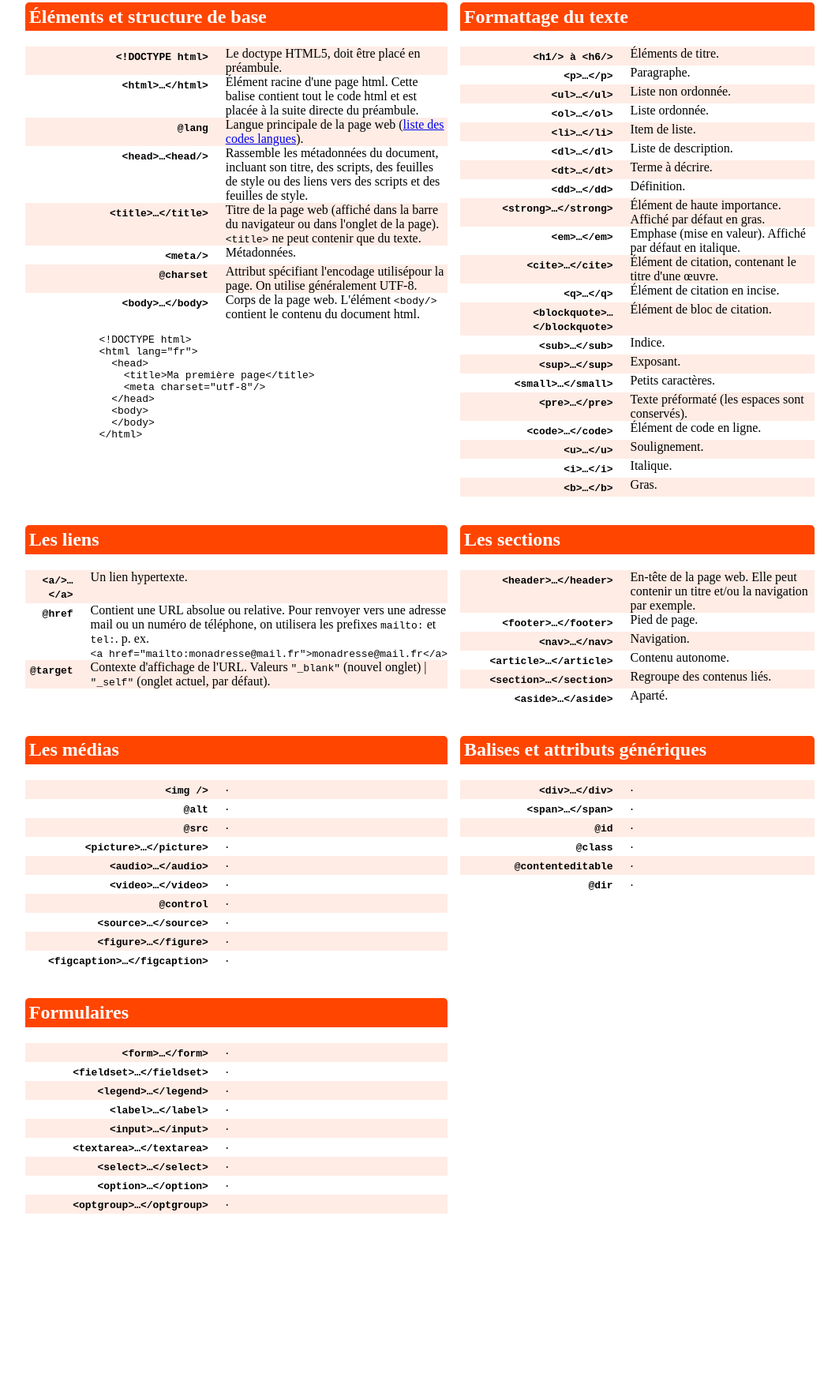
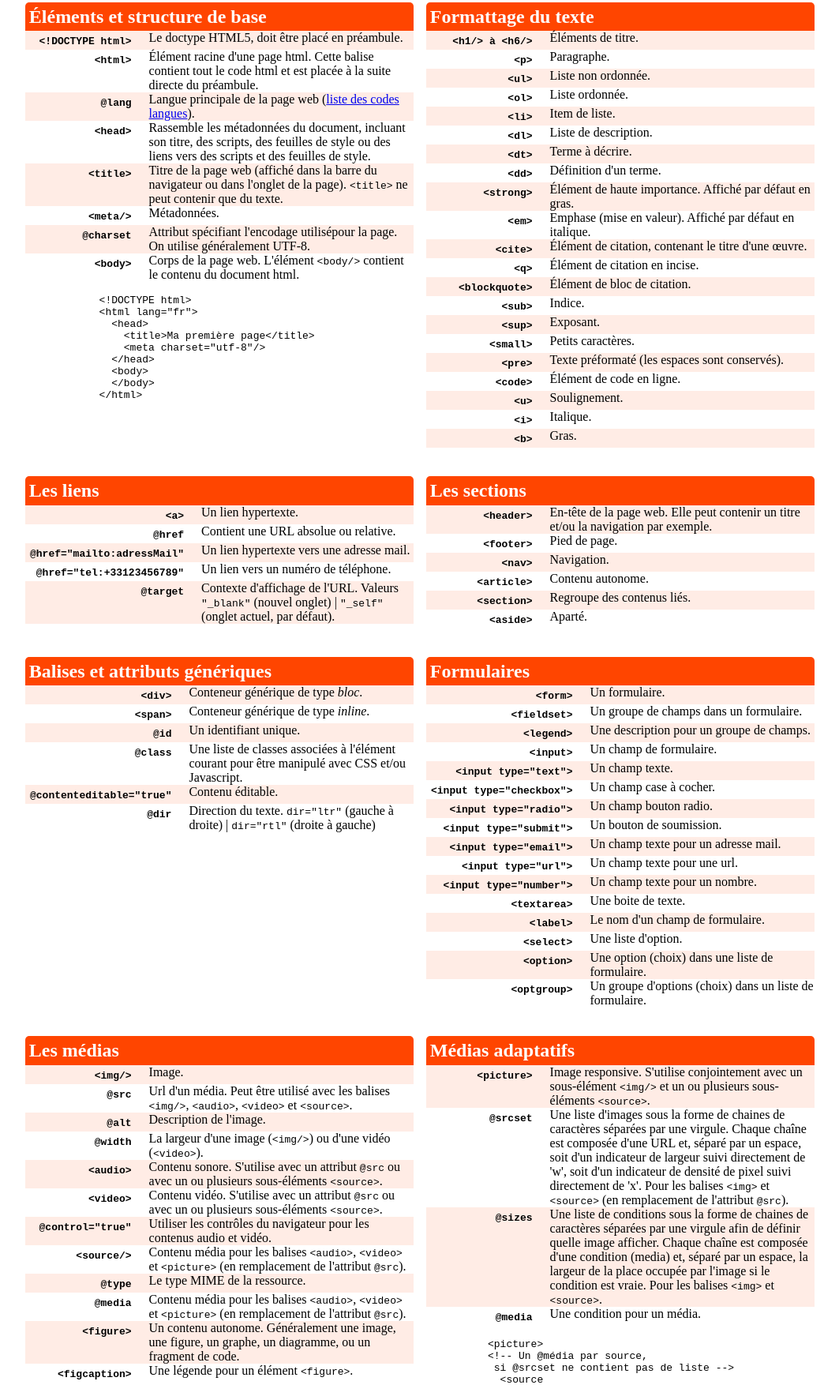
Before and after one commit to code-code-codex/html, a plain HTML site: page 03/03.html in a window 1280 px wide. Shown: the part 97-1851 px from the top of the page at 79% size, without its empty margins (108-1171 px from the left). Before the commit the page ends 1650 px from the top, so only its background shows below. Drawn offline with Linux system fonts and the light colour scheme.

Commit message:
added responsive def and sample

```diff
--- a/03/03.html
+++ b/03/03.html
@@ -14,9 +14,11 @@
 
       dl {
         display: grid;
-        grid-template-columns: 4fr 5fr;
+        grid-template-columns: 2fr 5fr;
         border-bottom-left-radius: 5px;
         border-bottom-right-radius: 5px;
+        margin-top: 0;
+
       }
       dt {
         padding: 3px 6px;
@@ -40,8 +42,6 @@
         column-gap: 1em;
         grid-auto-flow: row;
       }
-
-
       div{
         margin: 0;
         border-radius: 10px;
@@ -49,16 +49,12 @@
 
       div>h2{
         color: white;
+        margin-bottom: 0;
         background-color: orangered;
         border-top-left-radius: 5px;
         border-top-right-radius: 5px;
         padding: 0.2em;
       }
-
-
-
-
-
     </style>
   </head>
   <body>
@@ -71,19 +67,19 @@
         <dl>
           <dt><code>&lt;!DOCTYPE html&gt;</code></dt>
           <dd>Le doctype HTML5, doit être placé en préambule.</dd>
-          <dt><code>&lt;html&gt;…&lt;/html&gt;</code></dt>
+          <dt><code>&lt;html&gt;</code></dt>
           <dd>Élément racine d'une page html. Cette balise contient tout le code html et est placée à la suite directe du préambule.</dd>
           <dt><code>@lang</code></dt>
           <dd>Langue principale de la page web (<a href="https://en.wikipedia.org/wiki/IETF_language_tag#List_of_common_primary_language_subtags">liste des codes langues</a>).</dd>
-          <dt><code>&lt;head&gt;…&lt;head/&gt;</code></dt>
+          <dt><code>&lt;head&gt;</code></dt>
           <dd>Rassemble les métadonnées du document, incluant son titre, des scripts, des feuilles de style ou des liens vers des scripts et des feuilles de style.</dd>
-          <dt><code>&lt;title&gt;…&lt;/title&gt;</code></dt>
+          <dt><code>&lt;title&gt;</code></dt>
           <dd>Titre de la page web (affiché dans la barre du navigateur ou dans l'onglet de la page). <code>&lt;title&gt;</code> ne peut contenir que du texte.</dd>
           <dt><code>&lt;meta/&gt;</code></dt>
           <dd>Métadonnées.</dd>
           <dt><code>@charset</code></dt>
           <dd>Attribut spécifiant l'encodage utilisépour la page. On utilise généralement UTF-8.</dd>
-          <dt><code>&lt;body&gt;…&lt;/body&gt;</code></dt>
+          <dt><code>&lt;body&gt;</code></dt>
           <dd>Corps de la page web. L'élément <code>&lt;body/&gt;</code> contient le contenu du document html.</dd>
         </dl>
         <pre>
@@ -103,45 +99,45 @@
         <dl>
           <dt><code>&lt;h1/&gt; à &lt;h6/&gt;</code></dt>
           <dd>Éléments de titre.</dd>
-          <dt><code>&lt;p&gt;…&lt;/p&gt;</code></dt>
+          <dt><code>&lt;p&gt;</code></dt>
           <dd>Paragraphe.</dd>
-          <dt><code>&lt;ul&gt;…&lt;/ul&gt;</code></dt>
+          <dt><code>&lt;ul&gt;</code></dt>
           <dd>Liste non ordonnée.</dd>
-          <dt><code>&lt;ol&gt;…&lt;/ol&gt;</code></dt>
+          <dt><code>&lt;ol&gt;</code></dt>
           <dd>Liste ordonnée.</dd>
-          <dt><code>&lt;li&gt;…&lt;/li&gt;</code></dt>
+          <dt><code>&lt;li&gt;</code></dt>
           <dd>Item de liste.</dd>
-          <dt><code>&lt;dl&gt;…&lt;/dl&gt;</code></dt>
+          <dt><code>&lt;dl&gt;</code></dt>
           <dd>Liste de description.</dd>
-          <dt><code>&lt;dt&gt;…&lt;/dt&gt;</code></dt>
+          <dt><code>&lt;dt&gt;</code></dt>
           <dd>Terme à décrire.</dd>
-          <dt><code>&lt;dd&gt;…&lt;/dd&gt;</code></dt>
-          <dd>Définition.</dd>
-          <dt><code>&lt;strong&gt;…&lt;/strong&gt;</code></dt>
+          <dt><code>&lt;dd&gt;</code></dt>
+          <dd>Définition d'un terme.</dd>
+          <dt><code>&lt;strong&gt;</code></dt>
           <dd>Élément de haute importance. Affiché par défaut en gras.</dd>
-          <dt><code>&lt;em&gt;…&lt;/em&gt;</code></dt>
+          <dt><code>&lt;em&gt;</code></dt>
           <dd>Emphase (mise en valeur). Affiché par défaut en italique.</dd>
-          <dt><code>&lt;cite&gt;…&lt;/cite&gt;</code></dt>
+          <dt><code>&lt;cite&gt;</code></dt>
           <dd>Élément de citation, contenant le titre d'une œuvre.</dd>
-          <dt><code>&lt;q&gt;…&lt;/q&gt;</code></dt>
+          <dt><code>&lt;q&gt;</code></dt>
           <dd>Élément de citation en incise.</dd>
-          <dt><code>&lt;blockquote&gt;…&lt;/blockquote&gt;</code></dt>
+          <dt><code>&lt;blockquote&gt;</code></dt>
           <dd>Élément de bloc de citation.</dd>
-          <dt><code>&lt;sub&gt;…&lt;/sub&gt;</code></dt>
+          <dt><code>&lt;sub&gt;</code></dt>
           <dd>Indice.</dd>
-          <dt><code>&lt;sup&gt;…&lt;/sup&gt;</code></dt>
+          <dt><code>&lt;sup&gt;</code></dt>
           <dd>Exposant.</dd>
-          <dt><code>&lt;small&gt;…&lt;/small&gt;</code></dt>
+          <dt><code>&lt;small&gt;</code></dt>
           <dd>Petits caractères.</dd>
-          <dt><code>&lt;pre&gt;…&lt;/pre&gt;</code></dt>
+          <dt><code>&lt;pre&gt;</code></dt>
           <dd>Texte préformaté (les espaces sont conservés).</dd>
-          <dt><code>&lt;code&gt;…&lt;/code&gt;</code></dt>
+          <dt><code>&lt;code&gt;</code></dt>
           <dd>Élément de code en ligne.</dd>
-          <dt><code>&lt;u&gt;…&lt;/u&gt;</code></dt>
+          <dt><code>&lt;u&gt;</code></dt>
           <dd>Soulignement.</dd>
-          <dt><code>&lt;i&gt;…&lt;/i&gt;</code></dt>
+          <dt><code>&lt;i&gt;</code></dt>
           <dd>Italique.</dd>
-          <dt><code>&lt;b&gt;…&lt;/b&gt;</code></dt>
+          <dt><code>&lt;b&gt;</code></dt>
           <dd>Gras.</dd>
         </dl>
       </div>
@@ -149,10 +145,14 @@
       <div>
         <h2>Les liens</h2>
         <dl>
-          <dt><code>&lt;a/&gt;…&lt;/a&gt;</code></dt>
+          <dt><code>&lt;a&gt;</code></dt>
           <dd>Un lien hypertexte.</dd>
           <dt><code>@href</code></dt>
-          <dd>Contient une URL absolue ou relative. Pour renvoyer vers une adresse mail ou un numéro de téléphone, on utilisera les prefixes <code>mailto:</code> et <code>tel:</code>. p. ex. <code>&lt;a href="mailto:monadresse@mail.fr"&gt;monadresse@mail.fr&lt;/a&gt;</code></dd>
+          <dd>Contient une URL absolue ou relative.</dd>
+          <dt><code>@href="mailto:adressMail"</code></dt>
+          <dd>Un lien hypertexte vers une adresse mail.</dd>
+          <dt><code>@href="tel:+33123456789"</code></dt>
+          <dd>Un lien vers un numéro de téléphone.</dd>
           <dt><code>@target</code></dt>
           <dd>Contexte d'affichage de l'URL. Valeurs <code>"_blank"</code> (nouvel onglet) | <code>"_self"</code> (onglet actuel, par défaut).</dd>
         </dl>
@@ -161,87 +161,159 @@
       <div>
         <h2>Les sections</h2>
         <dl>
-          <dt><code>&lt;header&gt;…&lt;/header&gt;</code></dt>
+          <dt><code>&lt;header&gt;</code></dt>
           <dd>En-tête de la page web. Elle peut contenir un titre et/ou la navigation par exemple.</dd>
-          <dt><code>&lt;footer&gt;…&lt;/footer&gt;</code></dt>
+          <dt><code>&lt;footer&gt;</code></dt>
           <dd>Pied de page.</dd>
-          <dt><code>&lt;nav&gt;…&lt;/nav&gt;</code></dt>
+          <dt><code>&lt;nav&gt;</code></dt>
           <dd>Navigation.</dd>
-          <dt><code>&lt;article&gt;…&lt;/article&gt;</code></dt>
+          <dt><code>&lt;article&gt;</code></dt>
           <dd>Contenu autonome.</dd>
-          <dt><code>&lt;section&gt;…&lt;/section&gt;</code></dt>
+          <dt><code>&lt;section&gt;</code></dt>
           <dd>Regroupe des contenus liés.</dd>
-          <dt><code>&lt;aside&gt;…&lt;/aside&gt;</code></dt>
+          <dt><code>&lt;aside&gt;</code></dt>
           <dd>Aparté.</dd>
+        </dl>
+      </div>
+
+      <div>
+        <h2>Balises et attributs génériques</h2>
+        <dl>
+          <dt><code>&lt;div&gt;</code></dt>
+          <dd>Conteneur générique de type <em>bloc</em>.</dd>
+          <dt><code>&lt;span&gt;</code></dt>
+          <dd>Conteneur générique de type <em>inline</em>.</dd>
+          <dt><code>@id</code></dt>
+          <dd>Un identifiant unique.</dd>
+          <dt><code>@class</code></dt>
+          <dd>Une liste de classes associées à l'élément courant pour être manipulé avec CSS et/ou Javascript.</dd>
+          <dt><code>@contenteditable="true"</code></dt>
+          <dd>Contenu éditable.</dd>
+          <dt><code>@dir</code></dt>
+          <dd>Direction du texte. <code>dir="ltr"</code> (gauche à droite) | <code>dir="rtl"</code> (droite à gauche)</dd>
+        </dl>
+      </div>
+
+      <div>
+        <h2>Formulaires</h2>
+        <dl>
+          <dt><code>&lt;form&gt;</code></dt>
+          <dd>Un formulaire.</dd>
+          <dt><code>&lt;fieldset&gt;</code></dt>
+          <dd>Un groupe de champs dans un formulaire.</dd>
+          <dt><code>&lt;legend&gt;</code></dt>
+          <dd>Une description pour un groupe de champs.</dd>
+          <dt><code>&lt;input&gt;</code></dt>
+          <dd>Un champ de formulaire.</dd>
+          <dt><code>&lt;input type="text"&gt;</code></dt>
+          <dd>Un champ texte.</dd>
+          <dt><code>&lt;input type="checkbox"&gt;</code></dt>
+          <dd>Un champ case à cocher.</dd>
+          <dt><code>&lt;input type="radio"&gt;</code></dt>
+          <dd>Un champ bouton radio.</dd>
+          <dt><code>&lt;input type="submit"&gt;</code></dt>
+          <dd>Un bouton de soumission.</dd>
+          <dt><code>&lt;input type="email"&gt;</code></dt>
+          <dd>Un champ texte pour un adresse mail.</dd>
+          <dt><code>&lt;input type="url"&gt;</code></dt>
+          <dd>Un champ texte pour une url.</dd>
+          <dt><code>&lt;input type="number"&gt;</code></dt>
+          <dd>Un champ texte pour un nombre.</dd>
+          <dt><code>&lt;textarea&gt;</code></dt>
+          <dd>Une boite de texte.</dd>
+          <dt><code>&lt;label&gt;</code></dt>
+          <dd>Le nom d'un champ de formulaire.</dd>
+          <dt><code>&lt;select&gt;</code></dt>
+          <dd>Une liste d'option.</dd>
+          <dt><code>&lt;option&gt;</code></dt>
+          <dd>Une option (choix) dans une liste de formulaire.</dd>
+          <dt><code>&lt;optgroup&gt;</code></dt>
+          <dd>Un groupe d'options (choix) dans un liste de formulaire.</dd>
         </dl>
       </div>
 
       <div>
         <h2>Les médias</h2>
         <dl>
-          <dt><code>&lt;img /&gt;</code></dt>
-          <dd>.</dd>
+          <dt><code>&lt;img/&gt;</code></dt>
+          <dd>Image.</dd>
+          <dt><code>@src</code></dt>
+          <dd>Url d'un média. Peut être utilisé avec les balises <code>&lt;img/&gt;</code>, <code>&lt;audio&gt;</code>, <code>&lt;video&gt;</code> et <code>&lt;source&gt;</code>.</dd>
           <dt><code>@alt</code></dt>
-          <dd>.</dd>
-          <dt><code>@src</code></dt>
-          <dd>.</dd>
-          <dt><code>&lt;picture&gt;…&lt;/picture&gt;</code></dt>
-          <dd>.</dd>
-          <dt><code>&lt;audio&gt;…&lt;/audio&gt;</code></dt>
-          <dd>.</dd>
-          <dt><code>&lt;video&gt;…&lt;/video&gt;</code></dt>
-          <dd>.</dd>
-          <dt><code>@control</code></dt>
-          <dd>.</dd>
-          <dt><code>&lt;source&gt;…&lt;/source&gt;</code></dt>
-          <dd>.</dd>
-          <dt><code>&lt;figure&gt;…&lt;/figure&gt;</code></dt>
-          <dd>.</dd>
-          <dt><code>&lt;figcaption&gt;…&lt;/figcaption&gt;</code></dt>
-          <dd>.</dd>
+          <dd>Description de l'image.</dd>
+          <dt><code>@width</code></dt>
+          <dd>La largeur d'une image (<code>&lt;img/&gt;</code>) ou d'une vidéo (<code>&lt;video&gt;</code>).</dd>
+          <dt><code>&lt;audio&gt;</code></dt>
+          <dd>Contenu sonore. S'utilise avec un attribut <code>@src</code> ou avec un ou plusieurs sous-éléments <code>&lt;source&gt;</code>.</dd>
+          <dt><code>&lt;video&gt;</code></dt>
+          <dd>Contenu vidéo. S'utilise avec un attribut <code>@src</code> ou avec un ou plusieurs sous-éléments <code>&lt;source&gt;</code>.</dd>
+          <dt><code>@control="true"</code></dt>
+          <dd>Utiliser les contrôles du navigateur pour les contenus audio et vidéo.</dd>
+          <dt><code>&lt;source/&gt;</code></dt>
+          <dd>Contenu média pour les balises <code>&lt;audio&gt;</code>, <code>&lt;video&gt;</code> et <code>&lt;picture&gt;</code> (en remplacement de l'attribut <code>@src</code>).</dd>
+          <dt><code>@type</code></dt>
+          <dd>Le type MIME de la ressource.</dd>
+          <dt><code>@media</code></dt>
+          <dd>Contenu média pour les balises <code>&lt;audio&gt;</code>, <code>&lt;video&gt;</code> et <code>&lt;picture&gt;</code> (en remplacement de l'attribut <code>@src</code>).</dd>
+          <dt><code>&lt;figure&gt;</code></dt>
+          <dd>Un contenu autonome. Généralement une image, une figure, un graphe, un diagramme, ou un fragment de code.</dd>
+          <dt><code>&lt;figcaption&gt;</code></dt>
+          <dd>Une légende pour un élément <code>&lt;figure&gt;</code>.</dd>
         </dl>
+        <pre>
+          &lt;audio controls="true" src="/audio/piste01.mp3" /&gt;
+          &lt;audio controls="true"&gt;
+            &lt;source src="piste01.mp3"&gt;
+            &lt;source src="piste01.ogg"&gt;
+            &lt;p&gt;
+              Audio HTML5 non pris en charge.
+              &lt;a href="piste01.mp3"&gt;Télécharger l'audio&lt;/a&gt;.
+            &lt;/p&gt;
+          &lt;/audio&gt;
+        </pre>
       </div>
+      <div>
+        <h2>Médias adaptatifs</h2>
+        <dl>
+          <dt><code>&lt;picture&gt;</code></dt>
+          <dd>Image responsive. S'utilise conjointement avec un sous-élément <code>&lt;img/&gt;</code> et un ou plusieurs sous-éléments <code>&lt;source&gt;</code>.</dd>
+          <dt><code>@srcset</code></dt>
+          <dd>Une liste d'images sous la forme de chaines de caractères séparées par une virgule. Chaque chaîne est composée d'une URL et, séparé par un espace, soit d'un indicateur de largeur suivi directement de 'w', soit d'un indicateur de densité de pixel suivi directement de 'x'. Pour les balises <code>&lt;img&gt;</code> et <code>&lt;source&gt;</code> (en remplacement de l'attribut <code>@src</code>).</dd>
+          <dt><code>@sizes</code></dt>
+          <dd>Une liste de conditions sous la forme de chaines de caractères séparées par une virgule afin de définir quelle image afficher. Chaque chaîne est composée d'une condition (media) et, séparé par un espace, la largeur de la place occupée par l'image si le condition est vraie. Pour les balises <code>&lt;img&gt;</code> et <code>&lt;source&gt;</code>.</dd>
+          <dt><code>@media</code></dt>
+          <dd>Une condition pour un média.</dd>
+        </dl>
+        <pre>
+          &lt;picture&gt;
+          &lt;!-- Un @média par source,
+           si @srcset ne contient pas de liste --&gt;
+            &lt;source
+              srcset="bassedet.jpg"
+              media="(max-width: 500px)"&gt;
+            &lt;source
+              srcset="hautedef.jpg"
+              media="(max-width: 1024px)"&gt;
+            &lt;!-- Un img pour le chargement par défaut --&gt;
+            &lt;img
+              src="hautedef.jpg"
+              alt="paysage"&gt;
+          &lt;/picture&gt;
 
-      <div>
-        <h2>Balises et attributs génériques</h2>
-        <dl>
-          <dt><code>&lt;div&gt;…&lt;/div&gt;</code></dt>
-          <dd>.</dd>
-          <dt><code>&lt;span&gt;…&lt;/span&gt;</code></dt>
-          <dd>.</dd>
-          <dt><code>@id</code></dt>
-          <dd>.</dd>
-          <dt><code>@class</code></dt>
-          <dd>.</dd>
-          <dt><code>@contenteditable</code></dt>
-          <dd>.</dd>
-          <dt><code>@dir</code></dt>
-          <dd>.</dd>
-        </dl>
-      </div>
+          &lt;!-- ou --&gt;
 
-      <div>
-        <h2>Formulaires</h2>
-        <dl>
-          <dt><code>&lt;form&gt;…&lt;/form&gt;</code></dt>
-          <dd>.</dd>
-          <dt><code>&lt;fieldset&gt;…&lt;/fieldset&gt;</code></dt>
-          <dd>.</dd>
-          <dt><code>&lt;legend&gt;…&lt;/legend&gt;</code></dt>
-          <dd>.</dd>
-          <dt><code>&lt;label&gt;…&lt;/label&gt;</code></dt>
-          <dd>.</dd>
-          <dt><code>&lt;input&gt;…&lt;/input&gt;</code></dt>
-          <dd>.</dd>
-          <dt><code>&lt;textarea&gt;…&lt;/textarea&gt;</code></dt>
-          <dd>.</dd>
-          <dt><code>&lt;select&gt;…&lt;/select&gt;</code></dt>
-          <dd>.</dd>
-          <dt><code>&lt;option&gt;…&lt;/option&gt;</code></dt>
-          <dd>.</dd>
-          <dt><code>&lt;optgroup&gt;…&lt;/optgroup&gt;</code></dt>
-          <dd>.</dd>
-        </dl>
+          &lt;img
+            srcset="bassedef.jpg 495w,
+            hautedef.jpg 1024w"
+            sizes="(max-width: 500px) 495px,
+            1024px"
+            src="hautedef.jpg"
+            alt="paysage"&gt;
+            &lt;!-- @sizes si @srcset
+            contient une liste  et un @src pour
+            le traitement par défaut. --&gt;
+
+        </pre>
       </div>
     </article>
   </body>
```
Also changed, not shown: 03/imgResp.html (added, +30 -0 lines).
